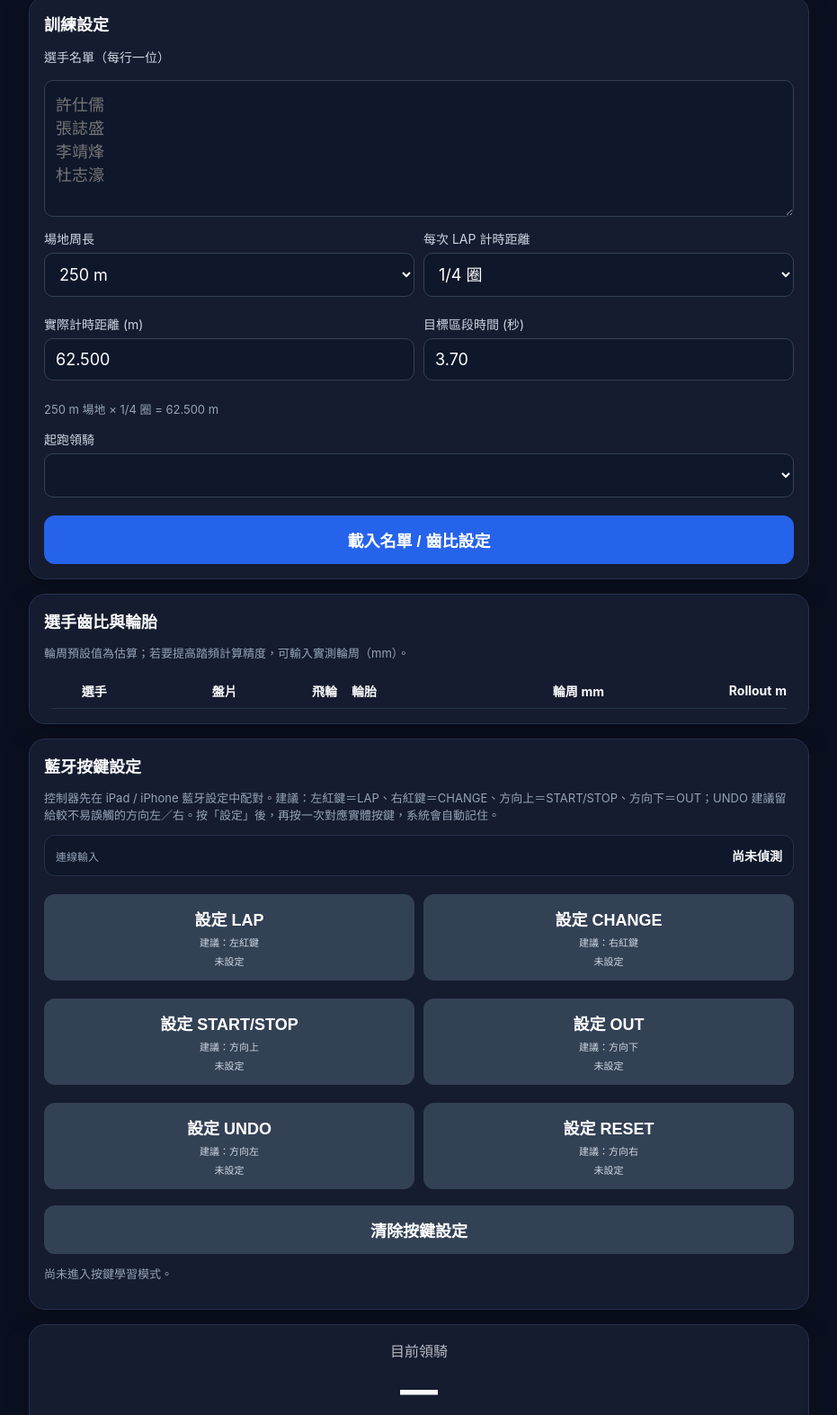
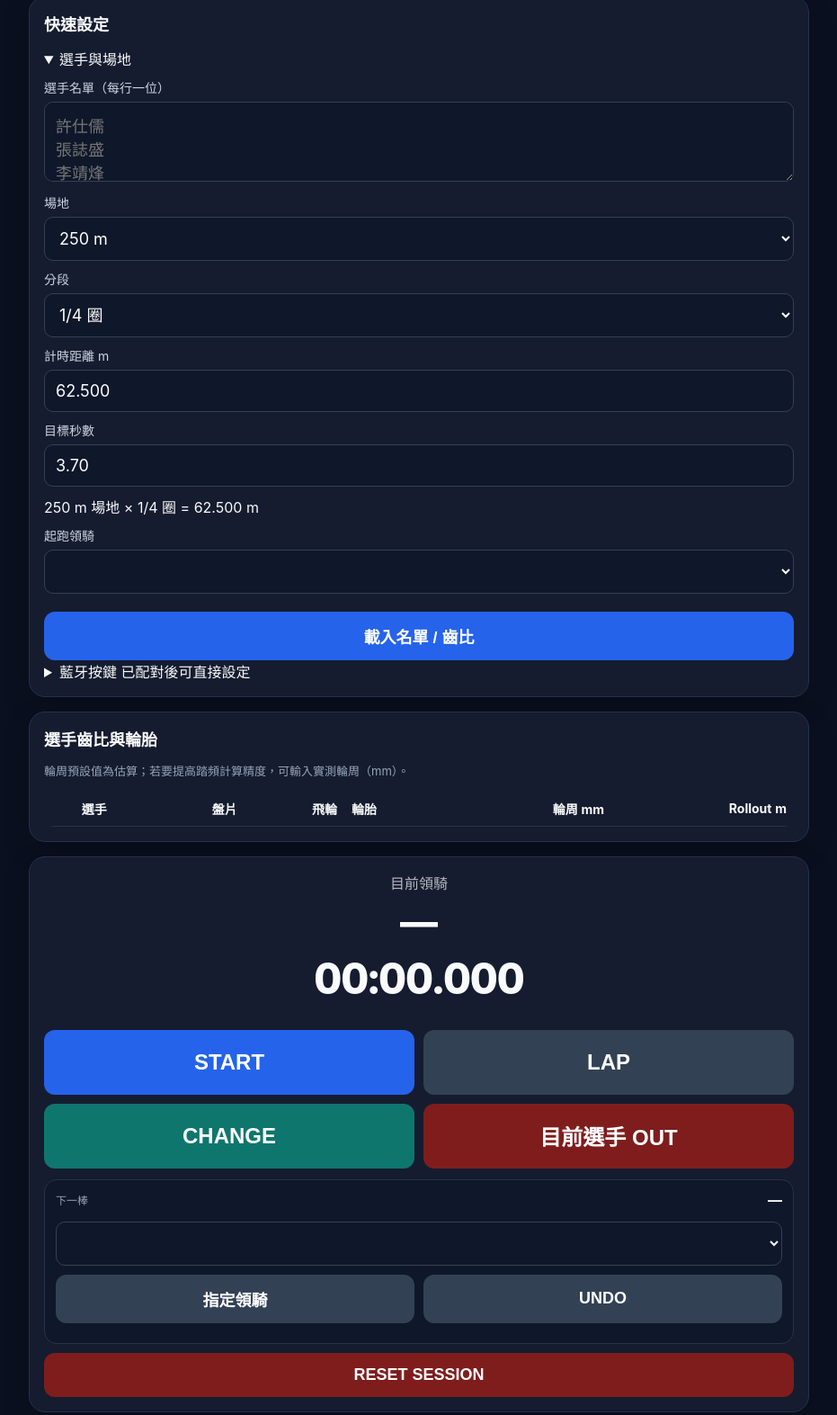
Before and after one commit to ahi0128/track-cycling-timer, a plain HTML site: page index.html in a window 1280 px wide. Shown: the part 73-1646 px from the top of the page at 90% size, without its empty margins (174-1105 px from the left). Drawn offline with nearby package versions, Linux system fonts and the light colour scheme.

Commit message:
Compact setup and match controller UI to physical button layout

```diff
--- a/index.html
+++ b/index.html
@@ -16,20 +16,25 @@
 <main class="app">
 <header><h1>Track Cycling Timer</h1><div id="status" class="status">尚未開始</div></header>
 
-<section class="card setup">
-<h2>訓練設定</h2>
-<label>選手名單（每行一位）</label>
-<textarea id="riders" rows="6" placeholder="許仕儒&#10;張誌盛&#10;李靖烽&#10;杜志濠"></textarea>
+<section class="card compact-settings" id="quickSettings">
+<h2>快速設定</h2>
 
-<div class="grid2">
-<label>場地周長
+<details class="compact-details" open>
+<summary>選手與場地</summary>
+<div class="compact-body">
+<label>選手名單（每行一位）
+<textarea id="riders" rows="3" placeholder="許仕儒&#10;張誌盛&#10;李靖烽&#10;杜志濠"></textarea>
+</label>
+
+<div class="compact-grid">
+<label>場地
 <select id="trackLength">
 <option value="250">250 m</option>
 <option value="333.333">333.333 m</option>
 </select>
 </label>
 
-<label>每次 LAP 計時距離
+<label>分段
 <select id="segmentPreset">
 <option value="quarter">1/4 圈</option>
 <option value="half">1/2 圈</option>
@@ -37,20 +42,54 @@
 <option value="custom">自訂</option>
 </select>
 </label>
-</div>
 
-<div class="grid2">
-<label>實際計時距離 (m)
+<label>計時距離 m
 <input id="segmentDistance" type="number" value="62.5" min="1" step="0.001">
 </label>
-<label>目標區段時間 (秒)
+
+<label>目標秒數
 <input id="targetLap" type="number" value="3.70" min="0.1" step="0.01">
 </label>
 </div>
 
-<p id="distanceHint" class="hint">250 m 場地 × 1/4 圈 = 62.500 m</p>
-<label>起跑領騎<select id="startingLeader"></select></label>
-<button id="prepareBtn" class="primary">載入名單 / 齒比設定</button>
+<div id="distanceHint" class="compact-hint">250 m × 1/4 圈 = 62.500 m</div>
+<div class="compact-grid compact-bottom">
+<label>起跑領騎
+<select id="startingLeader"></select>
+</label>
+<button id="prepareBtn" class="primary compact-action">載入名單 / 齒比</button>
+</div>
+</div>
+</details>
+
+<details class="compact-details controller-details">
+<summary>藍牙按鍵 <span id="controllerSummaryState">已配對後可直接設定</span></summary>
+<div class="compact-body">
+<div class="controller-status compact-controller-status"><span>最後輸入</span><strong id="lastControllerInput">尚未偵測</strong></div>
+
+<div class="controller-shell" aria-label="藍牙控制器按鍵配置">
+  <div class="controller-red-row">
+    <button class="learn-control controller-red" data-action="lap" aria-label="設定 LAP">
+      <span>LAP</span><small id="map-lap">未設定</small>
+    </button>
+    <button class="learn-control controller-red" data-action="change" aria-label="設定 CHANGE">
+      <span>CHANGE</span><small id="map-change">未設定</small>
+    </button>
+  </div>
+
+  <div class="controller-dpad">
+    <button class="learn-control dpad-key dpad-up" data-action="startStop"><span>START</span><small id="map-startStop">未設定</small></button>
+    <button class="learn-control dpad-key dpad-left" data-action="undo"><span>UNDO</span><small id="map-undo">未設定</small></button>
+    <div class="dpad-center"></div>
+    <button class="learn-control dpad-key dpad-right" data-action="reset"><span>RESET</span><small id="map-reset">未設定</small></button>
+    <button class="learn-control dpad-key dpad-down" data-action="out"><span>OUT</span><small id="map-out">未設定</small></button>
+  </div>
+</div>
+
+<p id="controllerLearnHint" class="hint controller-hint">點畫面上的虛擬按鍵，再按一次實體控制器上的對應按鍵。</p>
+<button id="clearControllerMap" class="compact-clear">清除按鍵設定</button>
+</div>
+</details>
 </section>
 
 <section class="card" id="gearCard">
@@ -62,24 +101,6 @@
 <tbody id="gearBody"></tbody>
 </table>
 </div>
-</section>
-
-<section class="card" id="controllerCard">
-<h2>藍牙按鍵設定</h2>
-<p class="hint">控制器先在 iPad / iPhone 藍牙設定中配對。建議：左紅鍵＝LAP、右紅鍵＝CHANGE、方向上＝START/STOP、方向下＝OUT；UNDO 建議留給較不易誤觸的方向左／右。按「設定」後，再按一次對應實體按鍵，系統會自動記住。</p>
-<div class="controller-status"><span>連線輸入</span><strong id="lastControllerInput">尚未偵測</strong></div>
-<div class="controller-map-grid">
-  <button class="learn-control" data-action="lap">設定 LAP <small>建議：左紅鍵</small><small id="map-lap">未設定</small></button>
-  <button class="learn-control" data-action="change">設定 CHANGE <small>建議：右紅鍵</small><small id="map-change">未設定</small></button>
-  <button class="learn-control" data-action="startStop">設定 START/STOP <small>建議：方向上</small><small id="map-startStop">未設定</small></button>
-  <button class="learn-control" data-action="out">設定 OUT <small>建議：方向下</small><small id="map-out">未設定</small></button>
-  <button class="learn-control" data-action="undo">設定 UNDO <small>建議：方向左</small><small id="map-undo">未設定</small></button>
-  <button class="learn-control" data-action="reset">設定 RESET <small>建議：方向右</small><small id="map-reset">未設定</small></button>
-</div>
-<div class="controller-actions">
-  <button id="clearControllerMap">清除按鍵設定</button>
-</div>
-<p id="controllerLearnHint" class="hint">尚未進入按鍵學習模式。</p>
 </section>
 
 <section class="card timer">
```
